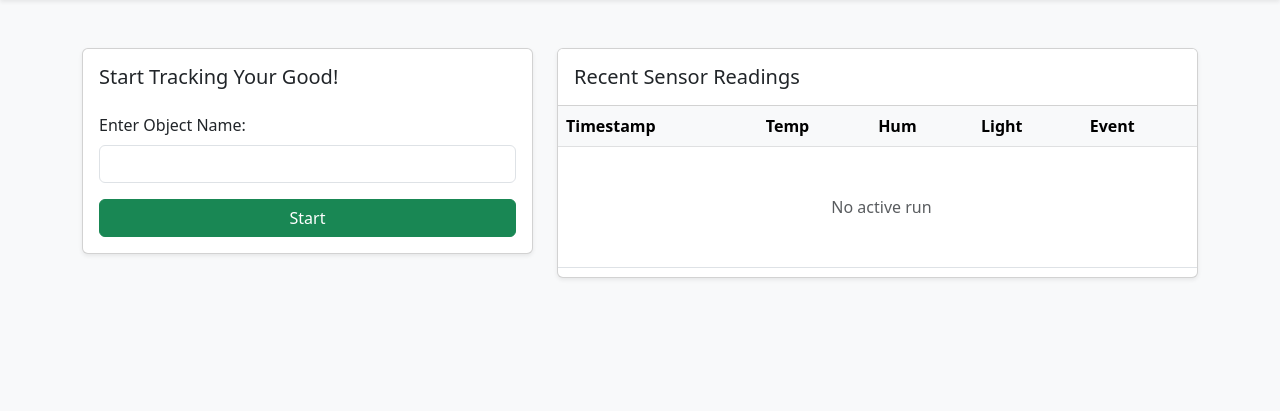
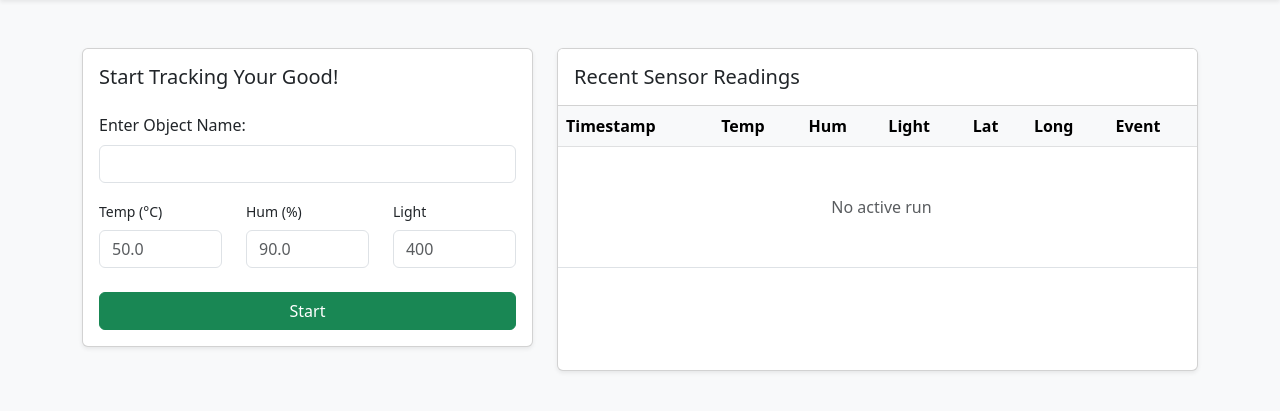
Before and after one commit to James17042002/CG2271_RTOS_Project_GUI, a Django app: page /start-run/ in a window 1280 px wide. Shown: the part 80-491 px from the top of the page. Run offline with Django 5.2, Linux system fonts and the light colour scheme; data that the repository does not hold is empty; some libraries are stand-ins or nearby versions.

Commit message:
implement sensor thresholds for each run

```diff
--- a/main/blackbox/admin.py
+++ b/main/blackbox/admin.py
@@ -21,6 +21,6 @@ class RunAdmin(admin.ModelAdmin):
 
 @admin.register(SensorReading)
 class SensorReadingAdmin(admin.ModelAdmin):
-    list_display = ("id", "timestamp", "temperature", "humidity", "light_level", "event_status")
+    list_display = ("id", "timestamp", "temperature", "humidity", "light_level", "latitude", "longitude", "event_status")
     list_filter = ("timestamp", "run", "event_status")
     search_fields = ("event_status",)
--- a/main/blackbox/models.py
+++ b/main/blackbox/models.py
@@ -10,6 +10,10 @@ class Run(models.Model):
     is_active = models.BooleanField(default=False)
     started_at = models.DateTimeField(auto_now_add=True)
     ended_at = models.DateTimeField(null=True, blank=True)
+
+    temp_threshold = models.FloatField(default=0.0)
+    humidity_threshold = models.FloatField(default=0.0)
+    light_threshold = models.FloatField(default=0.0)
 
     def __str__(self):
         return f"Run #{self.id} - {self.object}"
--- a/main/blackbox/templates/blackbox/partials/readings_table.html
+++ b/main/blackbox/templates/blackbox/partials/readings_table.html
@@ -5,20 +5,22 @@
         <td>{{ reading.temperature }}&deg;C</td>
         <td>{{ reading.humidity }}%</td>
         <td>{{ reading.light_level }}</td>
+        <td>{{ reading.latitude }}</td>
+        <td>{{ reading.longitude }}</td>
         <td><span class="badge bg-light text-dark">{{ reading.event_status|default:"Normal" }}</span></td>
     </tr>
     {% endfor %}
 {% else %}
     {% if active_run %}
     <tr>
-        <td colspan="5" class="text-center py-4 text-muted">
+        <td colspan="7" class="text-center py-4 text-muted">
             <div class="spinner-border spinner-border-sm text-primary me-2"></div>
             Waiting for mission data...
         </td>
     </tr>
     {% else %}
     <tr>
-        <td colspan="5" class="text-center py-4 text-muted">No active run</td>
+        <td colspan="7" class="text-center py-4 text-muted">No active run</td>
     </tr>
     {% endif %}
 {% endif %}
--- a/main/blackbox/templates/blackbox/start_run.html
+++ b/main/blackbox/templates/blackbox/start_run.html
@@ -14,6 +14,24 @@
                         <label for="object_name" class="form-label">Enter Object Name:</label>
                         <input type="text" name="object_name" id="object_name" class="form-control"
                             value="{{ active_run.object|default:'' }}" {% if active_run %}disabled{% endif %} required>
+                    </div>
+
+                    <div class="row mb-4">
+                        <div class="col-4">
+                            <label for="temp_threshold" class="form-label small">Temp (°C)</label>
+                            <input type="number" step="0.1" name="temp_threshold" id="temp_threshold" class="form-control"
+                                placeholder="50.0" value="{{ active_run.temp_threshold|default:'' }}" {% if active_run %}disabled{% endif %}>
+                        </div>
+                        <div class="col-4">
+                            <label for="humidity_threshold" class="form-label small">Hum (%)</label>
+                            <input type="number" step="0.1" name="humidity_threshold" id="humidity_threshold" class="form-control"
+                                placeholder="90.0" value="{{ active_run.humidity_threshold|default:'' }}" {% if active_run %}disabled{% endif %}>
+                        </div>
+                        <div class="col-4">
+                            <label for="light_threshold" class="form-label small">Light</label>
+                            <input type="number" step="1" name="light_threshold" id="light_threshold" class="form-control"
+                                placeholder="400" value="{{ active_run.light_threshold|default:'' }}" {% if active_run %}disabled{% endif %}>
+                        </div>
                     </div>
                     {% if active_run %}
                     <button type="submit" class="btn btn-danger w-100">Stop Run</button>
@@ -52,6 +70,8 @@
                                 <th>Temp</th>
                                 <th>Hum</th>
                                 <th>Light</th>
+                                <th>Lat</th>
+                                <th>Long</th>
                                 <th>Event</th>
                             </tr>
                         </thead>
@@ -59,14 +79,14 @@
                             hx-trigger="every 5s, load" hx-swap="innerHTML" {% endif %}>
                             {% if not active_run %}
                             <tr>
-                                <td colspan="5" class="text-center py-5 text-muted">
+                                <td colspan="7" class="text-center py-5 text-muted">
                                     <i class="bi bi-info-circle me-2"></i> No active run
                                 </td>
                             </tr>
                             {% else %}
                             <!-- Polling will populate this -->
                             <tr>
-                                <td colspan="5" class="text-center py-5">
+                                <td colspan="7" class="text-center py-5">
                                     <div class="spinner-border spinner-border-sm text-primary me-2"></div>
                                     Fetching latest readings...
                                 </td>
--- a/main/blackbox/views.py
+++ b/main/blackbox/views.py
@@ -62,7 +62,7 @@ def start_run_page(request):
     return render(request, "blackbox/start_run.html", {"active_run": active_run})
 
 
-from .firebase_utils import sync_active_run_status
+from .firebase_utils import sync_active_run_status, sync_run_config
 
 
 def toggle_run(request):
@@ -81,7 +81,26 @@ def toggle_run(request):
         else:
             # Start a new run
             object_name = request.POST.get("object_name", "Unnamed Run")
-            Run.objects.create(object=object_name, is_active=True)
+
+            # Extract thresholds with defaults
+            temp_threshold = request.POST.get("temp_threshold")
+            humidity_threshold = request.POST.get("humidity_threshold")
+            light_threshold = request.POST.get("light_threshold")
+
+            temp_threshold = float(temp_threshold) if temp_threshold else 50.0
+            humidity_threshold = float(humidity_threshold) if humidity_threshold else 90.0
+            light_threshold = float(light_threshold) if light_threshold else 400.0
+
+            new_run = Run.objects.create(
+                object=object_name,
+                is_active=True,
+                temp_threshold=temp_threshold,
+                humidity_threshold=humidity_threshold,
+                light_threshold=light_threshold
+            )
+
+            # Sync the run configuration to Firebase
+            sync_run_config(new_run)
 
         # Sync the global 'Active_Run' status to Firebase
         sync_active_run_status()
```
Also changed, not shown: main/blackbox/firebase_utils.py (+17 -0 lines), main/blackbox/migrations/0001_initial.py, main/blackbox/migrations/0002_rename_name_run_object_remove_run_is_active.py (deleted), main/blackbox/migrations/0002_run_humidity_threshold_run_light_threshold_and_more.py (added), main/blackbox/migrations/0003_alter_sensorreading_run.py (deleted), main/blackbox/migrations/0004_sensorreading_event_status.py (deleted), main/blackbox/migrations/0005_run_is_active.py (deleted), main/blackbox/migrations/0006_alter_sensorreading_timestamp.py (deleted), main/blackbox/migrations/0007_sensorreading_firebase_id.py (deleted).
